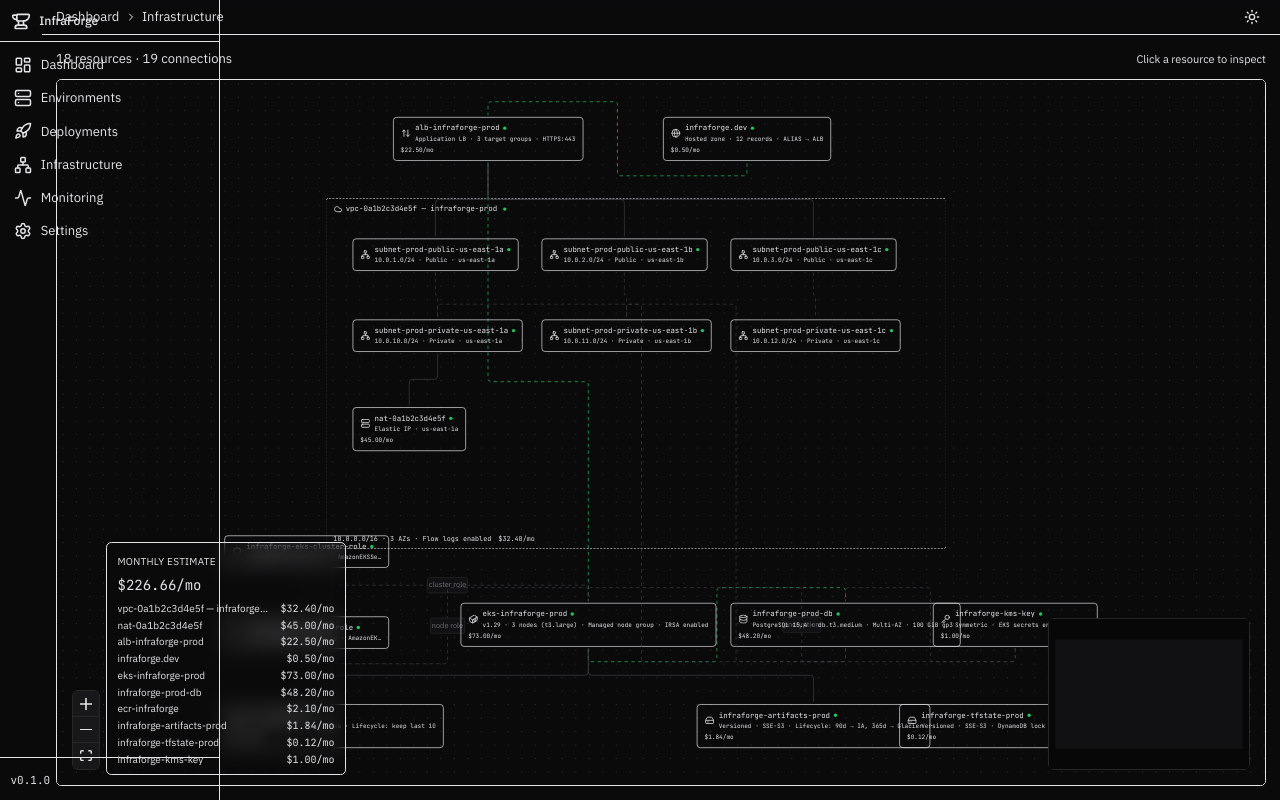
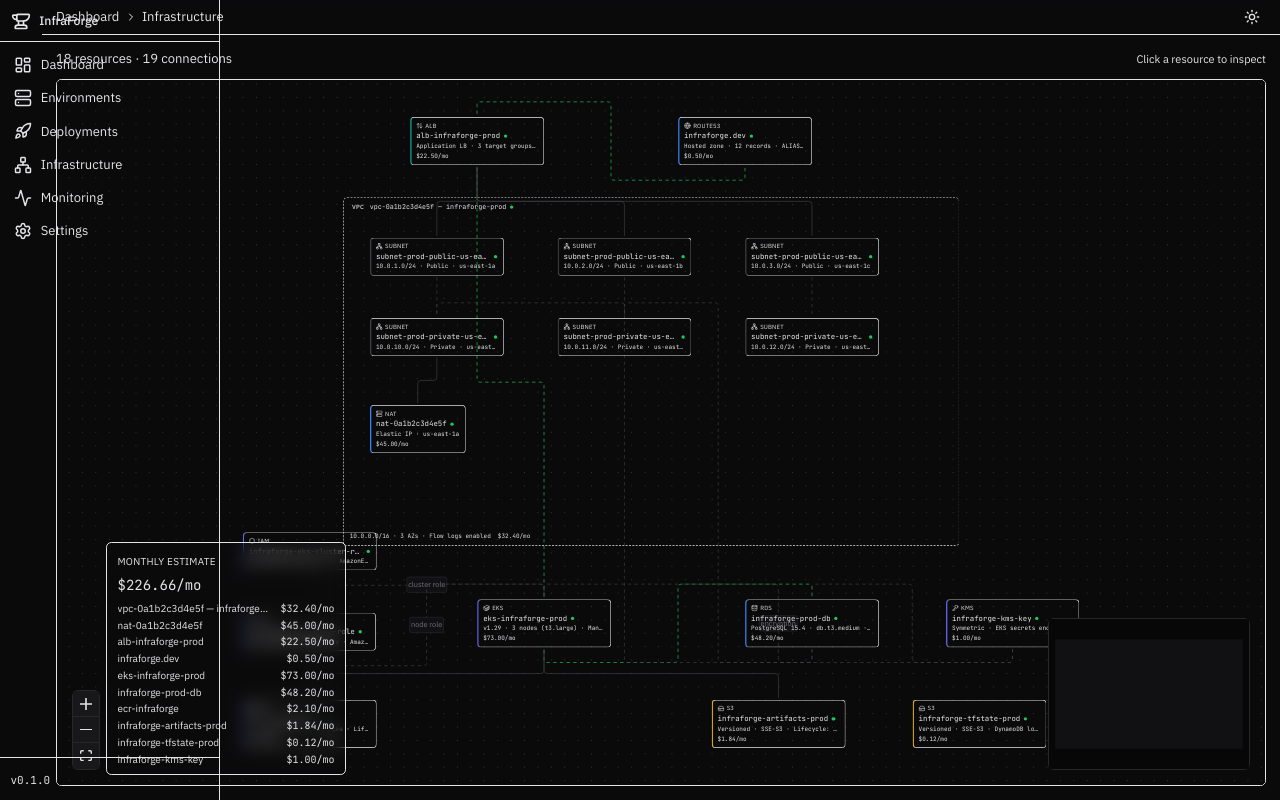
Before and after one commit to aybzakaria5/infraforge, a React (Vite) app in the folder src/ui/: page /infrastructure in a window 1280 px wide. Built offline with nearby package versions, Linux system fonts and the light colour scheme.

Commit message:
refactor: compact React Flow custom node dimensions and typography

```diff
--- a/src/ui/src/components/flow/nodes/InfraNodes.tsx
+++ b/src/ui/src/components/flow/nodes/InfraNodes.tsx
@@ -1,3 +1,4 @@
+import { memo } from 'react'
 import { Handle, Position, type NodeProps } from '@xyflow/react'
 import {
   Cloud,
@@ -29,63 +30,78 @@
 }
 
 const statusColor: Record<string, string> = {
-  healthy: '#22c55e',
-  warning: '#eab308',
-  error: '#ef4444',
+  healthy: 'var(--color-accent-primary)',
+  warning: 'var(--color-accent-warning)',
+  error: 'var(--color-accent-danger)',
 }
 
+const typeAccent: Record<string, string> = {
+  eks: 'var(--color-accent-neutral)',
+  rds: 'var(--color-accent-info)',
+  s3: 'var(--color-accent-warning)',
+  alb: '#14b8a6',
+  ecr: 'var(--color-accent-neutral)',
+  route53: 'var(--color-accent-info)',
+  nat: 'var(--color-accent-info)',
+  subnet: 'var(--color-border-hover)',
+}
+
+const handleClass = '!w-1.5 !h-1.5 !bg-border-hover !border-0'
+
 // --- VPC group node (parent container) ---
-export function VpcNode({ data }: NodeProps) {
+export const VpcNode = memo(function VpcNode({ data }: NodeProps) {
   const d = data as InfraNodeData
-  const Icon = typeIcon[d.type] || Cloud
+  return (
+    <div className="w-full h-full rounded-[6px] border border-dashed border-border-default bg-bg-primary/80 relative">
+      <Handle type="target" position={Position.Top} className={handleClass} />
+      <Handle type="source" position={Position.Bottom} className={handleClass} />
 
-  return (
-    <div className="w-full h-full rounded-md border border-dashed border-border-hover bg-bg-input/50 relative">
-      <Handle type="target" position={Position.Top} className="!w-1.5 !h-1.5 !bg-border-hover !border-0" />
-      <Handle type="source" position={Position.Bottom} className="!w-1.5 !h-1.5 !bg-border-hover !border-0" />
-
-      {/* Label pinned to top-left */}
-      <div className="absolute top-2 left-3 flex items-center gap-1.5">
-        <Icon size={13} className="text-accent-info" />
-        <span className="text-[11px] font-mono text-text-secondary">{d.label}</span>
+      <div className="absolute top-1.5 left-2.5 flex items-center gap-1.5">
+        <span className="px-1 py-0.5 rounded bg-accent-info/10 text-accent-info text-[9px] font-medium uppercase tracking-wide">
+          VPC
+        </span>
+        <span className="text-[10px] font-mono text-text-secondary">{d.label}</span>
         <span
-          className="inline-block w-[5px] h-[5px] rounded-full ml-1"
+          className="inline-block w-1.5 h-1.5 rounded-full"
           style={{ backgroundColor: statusColor[d.status] }}
         />
       </div>
 
-      {/* Detail in bottom-left */}
-      <div className="absolute bottom-2 left-3 flex items-center gap-3 text-[10px] text-text-tertiary font-mono">
+      <div className="absolute bottom-1.5 left-2.5 flex items-center gap-3 text-[9px] text-text-tertiary font-mono">
         {d.detail && <span>{d.detail}</span>}
         {d.cost && <span className="text-accent-warning">{d.cost}</span>}
       </div>
     </div>
   )
-}
+})
 
 // --- Service node (EKS, RDS, S3, ALB, ECR, Route53, subnets, NAT) ---
-export function ServiceNode({ data }: NodeProps) {
+export const ServiceNode = memo(function ServiceNode({ data }: NodeProps) {
   const d = data as InfraNodeData
   const Icon = typeIcon[d.type] || Server
+  const accent = typeAccent[d.type] || 'var(--color-border-default)'
 
   return (
     <div
-      className="px-3 py-2 rounded-md border border-border-default bg-bg-tertiary
-        hover:border-border-hover transition-colors duration-150 cursor-pointer"
-      style={{ minWidth: 160 }}
+      className="py-1.5 pr-2.5 pl-0 rounded-[6px] border border-border-default bg-bg-tertiary
+        transition-all duration-150 cursor-pointer max-w-[200px]"
+      style={{ borderLeftWidth: 2, borderLeftColor: accent }}
     >
-      <Handle type="target" position={Position.Top} className="!w-1.5 !h-1.5 !bg-border-hover !border-0" />
-      <Handle type="source" position={Position.Bottom} className="!w-1.5 !h-1.5 !bg-border-hover !border-0" />
-      <Handle type="target" position={Position.Left} id="left" className="!w-1.5 !h-1.5 !bg-border-hover !border-0" />
-      <Handle type="source" position={Position.Right} id="right" className="!w-1.5 !h-1.5 !bg-border-hover !border-0" />
+      <Handle type="target" position={Position.Top} className={handleClass} />
+      <Handle type="source" position={Position.Bottom} className={handleClass} />
+      <Handle type="target" position={Position.Left} id="left" className={handleClass} />
+      <Handle type="source" position={Position.Right} id="right" className={handleClass} />
 
-      <div className="flex items-center gap-2">
-        <Icon size={14} className="text-text-tertiary shrink-0" />
+      <div className="flex items-start gap-1.5 pl-2">
         <div className="flex-1 min-w-0">
-          <div className="flex items-center gap-1.5">
-            <span className="text-[11px] font-mono text-text-primary truncate">{d.label}</span>
+          <div className="flex items-center gap-1">
+            <Icon size={10} className="text-text-tertiary shrink-0" />
+            <span className="text-[9px] uppercase tracking-wide text-text-tertiary">{d.type}</span>
+          </div>
+          <div className="flex items-center gap-1.5 mt-0.5">
+            <span className="text-[11px] font-mono text-text-primary truncate leading-tight">{d.label}</span>
             <span
-              className="inline-block w-[5px] h-[5px] rounded-full shrink-0"
+              className="inline-block w-1.5 h-1.5 rounded-full shrink-0"
               style={{ backgroundColor: statusColor[d.status] }}
             />
           </div>
@@ -95,46 +111,49 @@
         </div>
       </div>
       {d.cost && (
-        <div className="mt-1 text-[9px] font-mono text-accent-warning">{d.cost}</div>
+        <div className="pl-2 mt-0.5 text-[9px] font-mono text-accent-warning">{d.cost}</div>
       )}
     </div>
   )
-}
+})
 
 // --- Security node (IAM roles, KMS keys) ---
-export function SecurityNode({ data }: NodeProps) {
+export const SecurityNode = memo(function SecurityNode({ data }: NodeProps) {
   const d = data as InfraNodeData
   const Icon = typeIcon[d.type] || Lock
 
   return (
     <div
-      className="px-3 py-2 rounded-md border border-accent-neutral/30 bg-bg-tertiary
-        hover:border-accent-neutral/50 transition-colors duration-150 cursor-pointer"
-      style={{ minWidth: 160 }}
+      className="py-1.5 pr-2.5 pl-0 rounded-[6px] border border-accent-neutral/30 bg-bg-tertiary
+        transition-all duration-150 cursor-pointer max-w-[200px]"
+      style={{ borderLeftWidth: 2, borderLeftColor: 'var(--color-accent-neutral)' }}
     >
       <Handle type="target" position={Position.Top} className="!w-1.5 !h-1.5 !bg-accent-neutral/50 !border-0" />
       <Handle type="source" position={Position.Bottom} className="!w-1.5 !h-1.5 !bg-accent-neutral/50 !border-0" />
       <Handle type="target" position={Position.Left} id="left" className="!w-1.5 !h-1.5 !bg-accent-neutral/50 !border-0" />
       <Handle type="source" position={Position.Right} id="right" className="!w-1.5 !h-1.5 !bg-accent-neutral/50 !border-0" />
 
-      <div className="flex items-center gap-2">
-        <Icon size={14} className="text-accent-neutral shrink-0" />
+      <div className="flex items-start gap-1.5 pl-2">
         <div className="flex-1 min-w-0">
-          <div className="flex items-center gap-1.5">
-            <span className="text-[11px] font-mono text-text-primary truncate">{d.label}</span>
+          <div className="flex items-center gap-1">
+            <Icon size={10} className="text-accent-neutral shrink-0" />
+            <span className="text-[9px] uppercase tracking-wide text-text-tertiary">{d.type}</span>
+          </div>
+          <div className="flex items-center gap-1.5 mt-0.5">
+            <span className="text-[11px] font-mono text-text-primary truncate leading-tight">{d.label}</span>
             <span
-              className="inline-block w-[5px] h-[5px] rounded-full shrink-0"
+              className="inline-block w-1.5 h-1.5 rounded-full shrink-0"
               style={{ backgroundColor: statusColor[d.status] }}
             />
           </div>
           {d.detail && (
-            <div className="text-[9px] font-mono text-text-tertiary truncate mt-0.5 max-w-[200px]">{d.detail}</div>
+            <div className="text-[9px] font-mono text-text-tertiary truncate mt-0.5 max-w-[180px]">{d.detail}</div>
           )}
         </div>
       </div>
       {d.cost && (
-        <div className="mt-1 text-[9px] font-mono text-accent-warning">{d.cost}</div>
+        <div className="pl-2 mt-0.5 text-[9px] font-mono text-accent-warning">{d.cost}</div>
       )}
     </div>
   )
-}
+})
--- a/src/ui/src/components/flow/nodes/MicroserviceNode.tsx
+++ b/src/ui/src/components/flow/nodes/MicroserviceNode.tsx
@@ -1,3 +1,4 @@
+import { memo } from 'react'
 import { Handle, Position, type NodeProps } from '@xyflow/react'
 
 export interface MicroserviceNodeData {
@@ -8,32 +9,34 @@
 }
 
 const healthColor: Record<string, string> = {
-  healthy: '#22c55e',
-  degraded: '#eab308',
-  down: '#ef4444',
+  healthy: 'var(--color-accent-primary)',
+  degraded: 'var(--color-accent-warning)',
+  down: 'var(--color-accent-danger)',
 }
 
-export function MicroserviceNode({ data }: NodeProps) {
+const handleClass = '!w-1.5 !h-1.5 !bg-border-hover !border-0'
+
+export const MicroserviceNode = memo(function MicroserviceNode({ data }: NodeProps) {
   const d = data as MicroserviceNodeData
   const dotColor = healthColor[d.health] || healthColor.healthy
 
   return (
     <div
-      className="px-3 py-2 rounded-md border border-border-default bg-bg-tertiary
-        hover:border-border-hover transition-colors duration-150"
-      style={{ minWidth: 140 }}
+      className="px-2.5 py-1.5 rounded-[6px] border border-border-default bg-bg-tertiary
+        transition-all duration-150"
+      style={{ width: 152 }}
     >
-      <Handle type="target" position={Position.Left} className="!w-1.5 !h-1.5 !bg-border-hover !border-0" />
-      <Handle type="source" position={Position.Right} className="!w-1.5 !h-1.5 !bg-border-hover !border-0" />
+      <Handle type="target" position={Position.Left} className={handleClass} />
+      <Handle type="source" position={Position.Right} className={handleClass} />
 
-      <div className="flex items-center gap-2">
+      <div className="flex items-center gap-1.5">
         <span
-          className="inline-block w-[6px] h-[6px] rounded-full shrink-0"
+          className="inline-block w-1.5 h-1.5 rounded-full shrink-0"
           style={{ backgroundColor: dotColor }}
         />
-        <span className="text-[12px] font-mono text-text-primary leading-tight">{d.label}</span>
+        <span className="text-[11px] font-mono text-text-primary leading-tight truncate">{d.label}</span>
       </div>
-      <div className="mt-1 text-[10px] font-mono text-text-tertiary">{d.reqRate}</div>
+      <div className="mt-0.5 text-[9px] font-mono text-text-tertiary pl-3">{d.reqRate}</div>
     </div>
   )
-}
+})
--- a/src/ui/src/components/flow/nodes/PipelineNodes.tsx
+++ b/src/ui/src/components/flow/nodes/PipelineNodes.tsx
@@ -1,3 +1,4 @@
+import { memo } from 'react'
 import { Handle, Position, type NodeProps } from '@xyflow/react'
 import {
   GitCommit,
@@ -27,11 +28,11 @@
   return `${Math.floor(sec / 60)}m ${Math.round(sec % 60)}s`
 }
 
-const borderColor: Record<string, string> = {
-  success: 'border-accent-primary/40',
-  running: 'border-accent-info',
-  failed: 'border-accent-danger',
-  pending: 'border-border-default',
+const leftBorderColor: Record<string, string> = {
+  success: 'var(--color-accent-primary)',
+  running: 'var(--color-accent-info)',
+  failed: 'var(--color-accent-danger)',
+  pending: 'var(--color-border-default)',
 }
 
 const statusIcon: Record<string, typeof CheckCircle2> = {
@@ -48,6 +49,8 @@
   pending: 'text-text-tertiary',
 }
 
+const handleClass = '!w-1.5 !h-1.5 !bg-border-hover !border-0'
+
 function NodeShell({
   data,
   icon: Icon,
@@ -58,60 +61,60 @@
   children: React.ReactNode
 }) {
   const StatusIcon = statusIcon[data.status] || Clock
-  const border = borderColor[data.status] || borderColor.pending
-  const pulseRing = data.status === 'running' ? 'shadow-[0_0_0_2px_rgba(59,130,246,0.25)]' : ''
+  const borderLeft = leftBorderColor[data.status] || leftBorderColor.pending
+  const failedShadow = data.status === 'failed' ? 'shadow-[0_0_8px_rgba(239,68,68,0.15)]' : ''
 
   return (
     <div
-      className={`relative w-[180px] rounded-md border bg-bg-tertiary px-3 py-2
-        hover:border-border-hover transition-colors duration-150 cursor-pointer ${border} ${pulseRing}`}
+      className={`relative w-[170px] rounded-[6px] border border-border-default bg-bg-tertiary
+        pl-0 pr-2.5 py-1.5 transition-all duration-150 cursor-pointer ${failedShadow}`}
+      style={{ borderLeftWidth: 2, borderLeftColor: borderLeft }}
     >
-      <Handle type="target" position={Position.Left} className="!w-1.5 !h-1.5 !bg-border-hover !border-0" />
-      <Handle type="source" position={Position.Right} className="!w-1.5 !h-1.5 !bg-border-hover !border-0" />
+      <Handle type="target" position={Position.Left} className={handleClass} />
+      <Handle type="source" position={Position.Right} className={handleClass} />
 
       {/* Header */}
-      <div className="flex items-center justify-between mb-1.5">
-        <div className="flex items-center gap-1.5">
-          <Icon size={12} className="text-text-tertiary" />
-          <span className="text-[11px] font-medium text-text-secondary uppercase tracking-wide">{data.label}</span>
+      <div className="flex items-center justify-between mb-1 pl-2">
+        <div className="flex items-center gap-1">
+          <Icon size={10} className="text-text-tertiary" />
+          <span className="text-[9px] font-medium text-text-tertiary uppercase tracking-wide">{data.label}</span>
         </div>
-        <StatusIcon size={12} className={statusIconColor[data.status]} />
+        <StatusIcon size={10} className={statusIconColor[data.status]} />
       </div>
 
       {/* Content */}
-      {children}
+      <div className="pl-2">{children}</div>
 
       {/* Duration footer */}
-      <div className="mt-1.5 pt-1 border-t border-border-default flex items-center gap-1 text-[10px] text-text-tertiary">
-        <Clock size={9} />
+      <div className="mt-1 pt-1 pl-2 border-t border-border-default flex items-center gap-1 text-[9px] text-text-tertiary">
+        <Clock size={8} />
         <span className="font-mono">{formatDur(data.duration_sec)}</span>
       </div>
     </div>
   )
 }
 
-export function GitNode({ data }: NodeProps) {
+export const GitNode = memo(function GitNode({ data }: NodeProps) {
   const d = data as unknown as GitNodeData
   return (
     <NodeShell data={d} icon={GitCommit}>
-      <div className="font-mono text-[12px] text-accent-info">{d.commit_sha}</div>
-      <div className="text-[10px] text-text-tertiary truncate mt-0.5">{d.message}</div>
-      <div className="text-[10px] text-text-tertiary mt-0.5">{d.author}</div>
+      <div className="font-mono text-[11px] text-accent-info leading-tight">{d.commit_sha}</div>
+      <div className="text-[9px] text-text-tertiary truncate mt-0.5">{d.message}</div>
     </NodeShell>
   )
-}
+})
 
-export function BuildNode({ data }: NodeProps) {
+export const BuildNode = memo(function BuildNode({ data }: NodeProps) {
   const d = data as unknown as BuildNodeData
   return (
     <NodeShell data={d} icon={Hammer}>
-      <div className="text-[11px] text-text-secondary">Image built</div>
-      <div className="font-mono text-[11px] text-text-tertiary mt-0.5">{d.image_size}</div>
+      <div className="text-[10px] text-text-secondary leading-tight">Image built</div>
+      <div className="font-mono text-[10px] text-text-tertiary mt-0.5">{d.image_size}</div>
     </NodeShell>
   )
-}
+})
 
-export function ScanNode({ data }: NodeProps) {
+export const ScanNode = memo(function ScanNode({ data }: NodeProps) {
   const d = data as unknown as ScanNodeData
   const total = d.critical + d.high + d.medium
   const badgeColor = d.critical > 0
@@ -122,12 +125,10 @@
 
   return (
     <NodeShell data={d} icon={ShieldCheck}>
-      <div className="flex items-center gap-1.5">
-        <span className={`inline-flex px-1.5 py-0.5 rounded text-[10px] font-medium ${badgeColor}`}>
-          {total} issue{total !== 1 ? 's' : ''}
-        </span>
-      </div>
-      <div className="flex gap-2 mt-1 text-[10px] font-mono">
+      <span className={`inline-flex px-1 py-0.5 rounded text-[9px] font-medium ${badgeColor}`}>
+        {total} issue{total !== 1 ? 's' : ''}
+      </span>
+      <div className="flex gap-1.5 mt-0.5 text-[9px] font-mono">
         {d.critical > 0 && <span className="text-accent-danger">C:{d.critical}</span>}
         {d.high > 0 && <span className="text-accent-warning">H:{d.high}</span>}
         {d.medium > 0 && <span className="text-text-tertiary">M:{d.medium}</span>}
@@ -135,33 +136,31 @@
       </div>
     </NodeShell>
   )
-}
+})
 
-export function PushNode({ data }: NodeProps) {
+export const PushNode = memo(function PushNode({ data }: NodeProps) {
   const d = data as unknown as PushNodeData
   return (
     <NodeShell data={d} icon={Upload}>
-      <div className="font-mono text-[11px] text-text-primary truncate">{d.image_tag}</div>
-      <div className="font-mono text-[10px] text-text-tertiary truncate mt-0.5">
-        {d.registry.length > 30 ? d.registry.slice(0, 28) + '...' : d.registry}
+      <div className="font-mono text-[10px] text-text-primary truncate leading-tight">{d.image_tag}</div>
+      <div className="font-mono text-[9px] text-text-tertiary truncate mt-0.5">
+        {d.registry.length > 28 ? d.registry.slice(0, 26) + '...' : d.registry}
       </div>
     </NodeShell>
   )
-}
+})
 
-export function DeployNode({ data }: NodeProps) {
+export const DeployNode = memo(function DeployNode({ data }: NodeProps) {
   const d = data as unknown as DeployNodeData
   return (
     <NodeShell data={d} icon={Rocket}>
-      <div className="font-mono text-[11px] text-text-primary">{d.environment}</div>
-      <div className="flex items-center gap-1 mt-0.5">
-        <span className="text-[10px] text-text-tertiary">{d.strategy}</span>
-      </div>
+      <div className="font-mono text-[10px] text-text-primary leading-tight">{d.environment}</div>
+      <span className="text-[9px] text-text-tertiary">{d.strategy}</span>
     </NodeShell>
   )
-}
+})
 
-export function VerifyNode({ data }: NodeProps) {
+export const VerifyNode = memo(function VerifyNode({ data }: NodeProps) {
   const d = data as unknown as VerifyNodeData
   const healthColor = d.health_status === 'pass'
     ? 'text-accent-primary'
@@ -171,13 +170,12 @@
 
   return (
     <NodeShell data={d} icon={HeartPulse}>
-      <div className={`text-[11px] font-medium ${healthColor}`}>
+      <div className={`text-[10px] font-medium ${healthColor}`}>
         {d.health_status === 'pass' ? 'Healthy' : d.health_status === 'fail' ? 'Failed' : 'Pending'}
       </div>
       {d.response_time_ms > 0 && (
-        <div className="font-mono text-[10px] text-text-tertiary mt-0.5">{d.response_time_ms}ms</div>
+        <div className="font-mono text-[9px] text-text-tertiary mt-0.5">{d.response_time_ms}ms</div>
       )}
-      <div className="font-mono text-[10px] text-text-tertiary truncate mt-0.5">{d.endpoint}</div>
     </NodeShell>
   )
-}
+})
```
